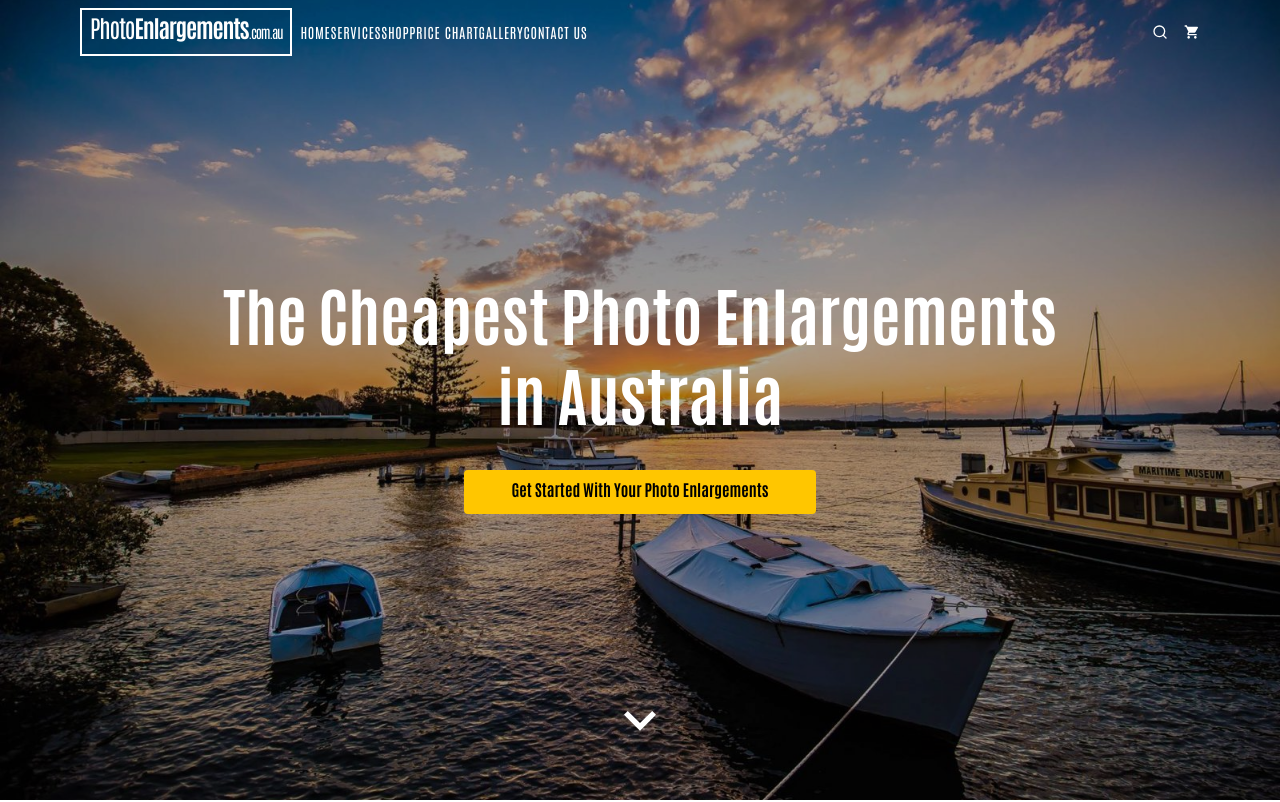
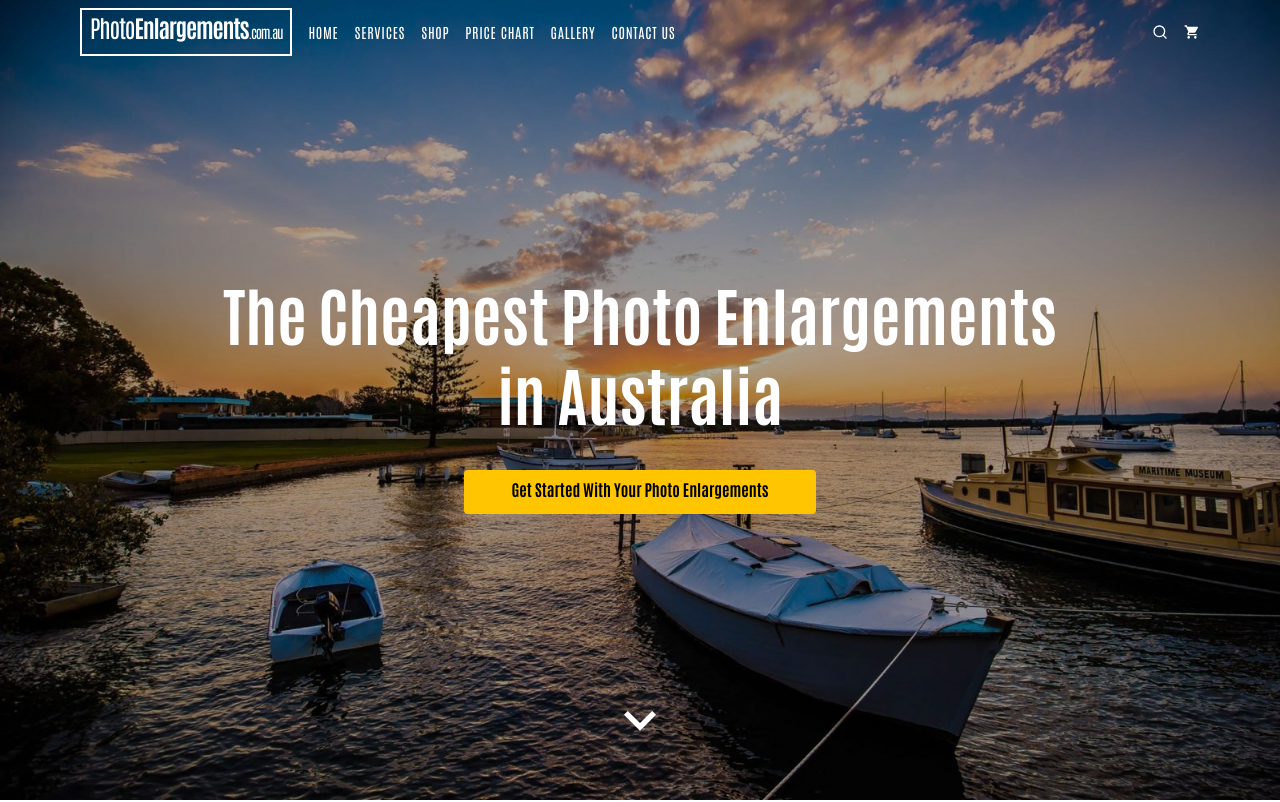
Before and after one commit to mrhut10/photoenlargements.com.au, a Gatsby site: page / in a window 1280 px wide. Shown: the top 802 px of the page. Built offline with nearby package versions, Linux system fonts and the light colour scheme; Gatsby itself is replaced by a stand-in of ours.

Commit message:
Add padding and prevent text wrapping

```diff
--- a/src/components/header.js
+++ b/src/components/header.js
@@ -26,7 +26,12 @@ const Header = () => {
               { title: 'Contact Us', route: '/contact-us' },
             ].map(navigationItem => (
               <li key={navigationItem.title}>
-                <Link to={navigationItem.route}>{navigationItem.title}</Link>
+                <Link
+                  to={navigationItem.route}
+                  className="px-2 whitespace-no-wrap"
+                >
+                  {navigationItem.title}
+                </Link>
               </li>
             ))}
           </ul>
```
